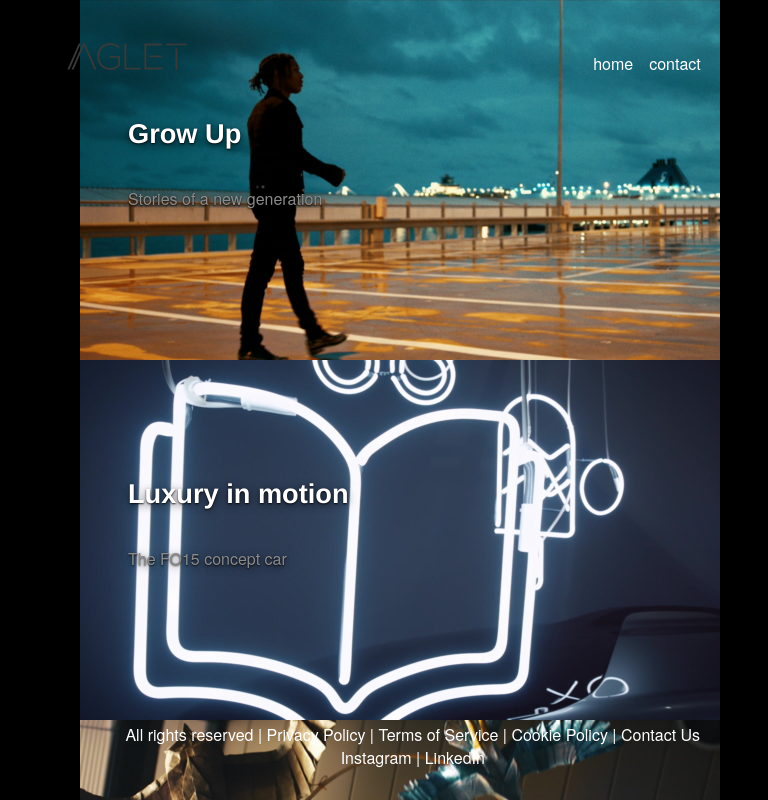
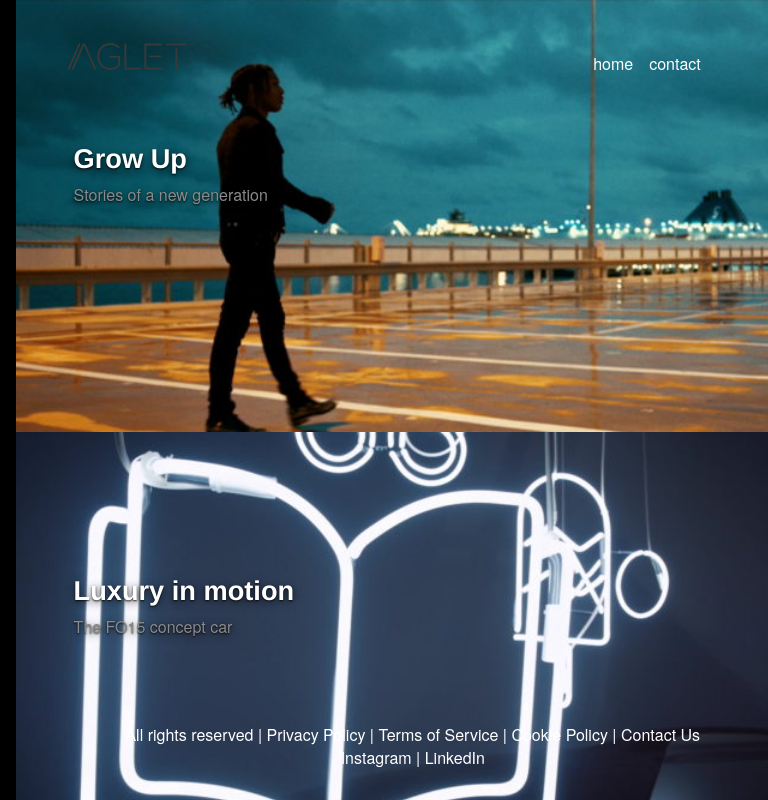
Before and after one commit to AdrianDaDon/Aglet, a React (Vite) app: page / in a window 768 px wide. Shown: the top 800 px of the page. Built offline with nearby package versions, Linux system fonts and the light colour scheme; a web font is replaced by a local one.

Commit message:
tablet view complete

```diff
--- a/src/App.jsx
+++ b/src/App.jsx
@@ -22,13 +22,14 @@ function App() {
 
   function handleScroll(section) {
     // ends the function if the section is undefined/null
-    // ends the function if the section is undefined/null
     if (!section) return;
     const scrollSection = section.querySelector(".scroll-section");
 
     // ends  the function if the scrollSection is undefined/null
     if (!scrollSection) return;
 
+
+    // if the device is not a desktop, dont transform the card
     if (!isDesktop()) {
       scrollSection.style.transform = "none";
       return;
@@ -73,11 +74,11 @@ function App() {
     const onScroll = () => handleScroll(section);
 
     // adding an event to listen for scrolling on the window
-    // passive ensure that the browser continues scrolling without having to call preventDefault()
     window.addEventListener("scroll", onScroll, { passive: true });
     const onResize = () => handleScroll(section);
     window.addEventListener("resize", onResize);
 
+    // clicking the arrow icons will change the scroll progress accordingly
     const onRightClick = () => {
       setScrollProgress((prev) => Math.min(1, prev + 0.1));
     };
@@ -88,6 +89,7 @@ function App() {
     leftArrow?.addEventListener("click", onLeftClick);
 
     return () => {
+      // removing the event listeners when the component no more needed
       window.removeEventListener("scroll", onScroll);
       window.removeEventListener("resize", onResize);
       rightArrow?.removeEventListener("click", onRightClick);
--- a/src/styles/_card.scss
+++ b/src/styles/_card.scss
@@ -49,15 +49,18 @@
   }
 
   @media (max-width: 768px) {
-
   }
 
   // Tablet View
-    @media (min-width: 768px) and (max-width: 1023px) {
+  @media (max-width: 1023px) {
     display: flex;
     flex-direction: column;
     position: relative;
 
+    .card-image-container .card-image,
+    .card-image-container .card-video {
+      width: 100vw;
+    }
     .card-title,
     .card-subtitle {
       position: absolute;
@@ -69,19 +72,22 @@
       padding: 0 $spacing-md;
 
       color: $text-primary;
-            text-shadow: 0 1px 2px rgba(0, 0, 0, 0.8), 0 2px 8px rgba(0, 0, 0, 0.6);
+      text-shadow:
+        0 1px 2px rgba(0, 0, 0, 0.8),
+        0 2px 8px rgba(0, 0, 0, 0.6);
       pointer-events: none;
     }
 
     .card-title {
       top: 35%;
       transform: translate(-50%, -50%);
+
     }
 
     .card-subtitle {
-            top: 55%;
+      top: 45%;
       transform: translate(-50%, -50%);
-            color: rgba(255, 255, 255, 0.9);
+      color: $text-primary;
     }
   }
 
@@ -96,11 +102,11 @@
     font-size: $title-size;
     font-weight: 700;
     margin: $spacing-sm 0;
-        padding: 0 $spacing-sm ;
+    padding: 0 $spacing-sm;
   }
 
   .card-subtitle {
     color: $text-muted;
-        padding: 0 $spacing-sm ;
+    padding: 0 $spacing-sm;
   }
 }
```
Lines whose indentation alone changed are shown as unchanged.
